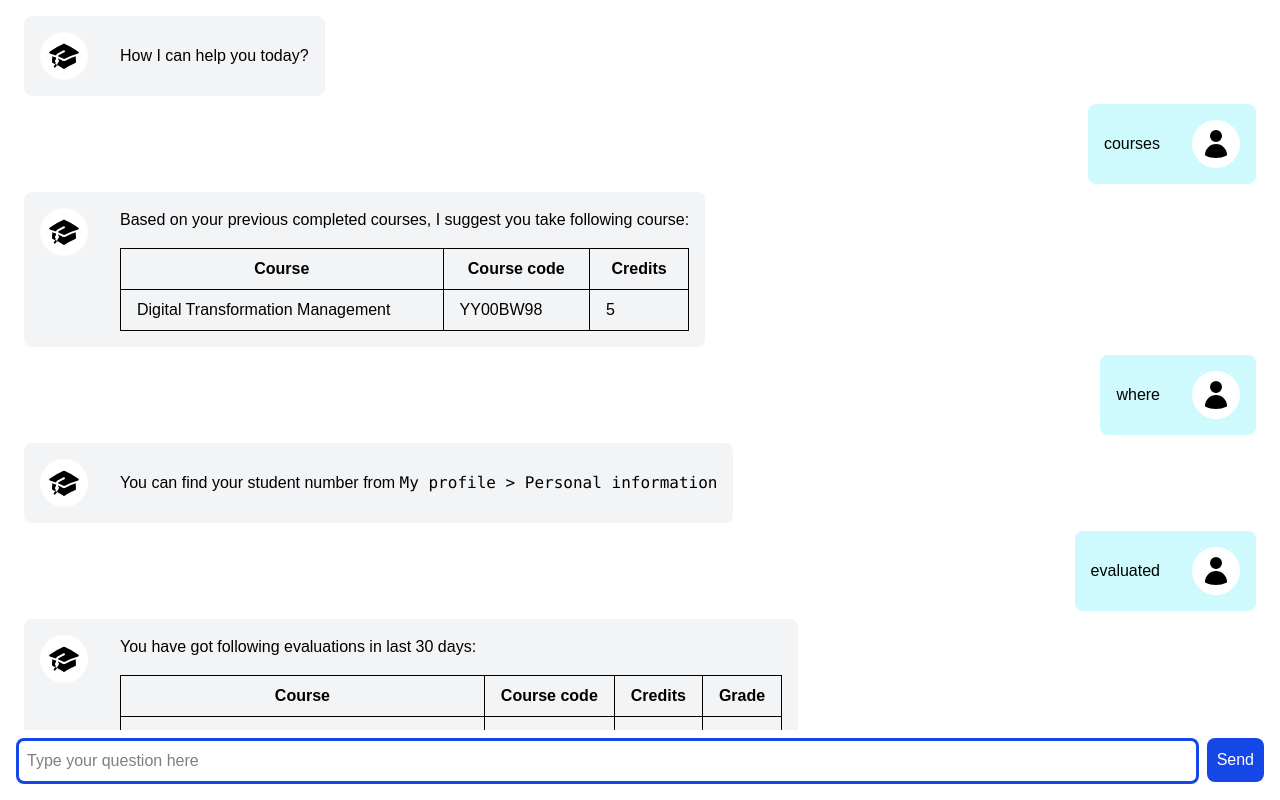
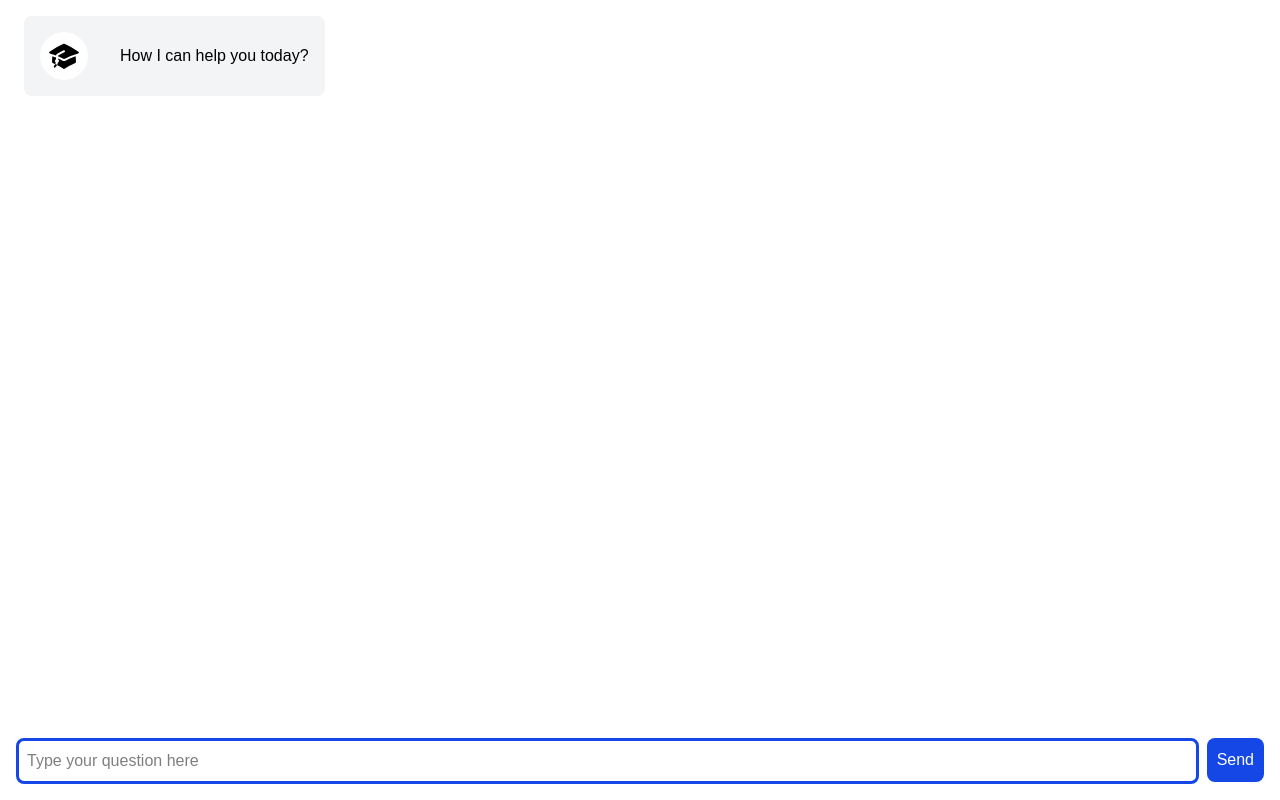
Before and after one commit to FinThunderstorm/sis-u-bot, a Next.js app: page / in a window 1280 px wide. Built offline with nearby package versions, Linux system fonts and the light colour scheme.

Commit message:
Disable example answers

```diff
--- a/src/app/page.tsx
+++ b/src/app/page.tsx
@@ -15,38 +15,38 @@ const startMessages: Message[] = [
         actor: "bot",
         message: "How I can help you today?",
     },
-    {
-        actor: "user",
-        message: "courses",
-    },
-    {
-        actor: "bot",
-        message: "Based on your previous completed courses, I suggest you take following course:\n\n |Course |Course code|Credits|\n |------------------------------------------|-----------|-------|\n |Digital Transformation Management |YY00BW98 |5 |\n ",
-    },
-    {
-        actor: "user",
-        message: "where",
-    },
-    {
-        actor: "bot",
-        message: "You can find your student number from `My profile > Personal information`",
-    },
-    {
-        actor: "user",
-        message: "evaluated",
-    },
-    {
-        actor: "bot",
-        message: "You have got following evaluations in last 30 days:\n\n |Course                                    |Course code|Credits|Grade|\n |------------------------------------------|-----------|-------|-----|\n |Software Engineering Models and Modeling  |CT60A5103  |6      |5    |\n |Foundations of Software Product Management|CT70A6201  |6      |4    |\n  |Requirements Engineering                  |CT70A2000  |6      |5    |\n ",
-    },
-    {
-        actor: "user",
-        message: "unknown",
-    },
-    {
-        actor: "bot",
-        message: "I did not understand your question, please rephrase your question and try again.",
-    },
+    // {
+    //     actor: "user",
+    //     message: "courses",
+    // },
+    // {
+    //     actor: "bot",
+    //     message: "Based on your previous completed courses, I suggest you take following course:\n\n |Course |Course code|Credits|\n |------------------------------------------|-----------|-------|\n |Digital Transformation Management |YY00BW98 |5 |\n ",
+    // },
+    // {
+    //     actor: "user",
+    //     message: "where",
+    // },
+    // {
+    //     actor: "bot",
+    //     message: "You can find your student number from `My profile > Personal information`",
+    // },
+    // {
+    //     actor: "user",
+    //     message: "evaluated",
+    // },
+    // {
+    //     actor: "bot",
+    //     message: "You have got following evaluations in last 30 days:\n\n |Course                                    |Course code|Credits|Grade|\n |------------------------------------------|-----------|-------|-----|\n |Software Engineering Models and Modeling  |CT60A5103  |6      |5    |\n |Foundations of Software Product Management|CT70A6201  |6      |4    |\n  |Requirements Engineering                  |CT70A2000  |6      |5    |\n ",
+    // },
+    // {
+    //     actor: "user",
+    //     message: "unknown",
+    // },
+    // {
+    //     actor: "bot",
+    //     message: "I did not understand your question, please rephrase your question and try again.",
+    // },
 ] as const
 
 const Circle = () => (
```
